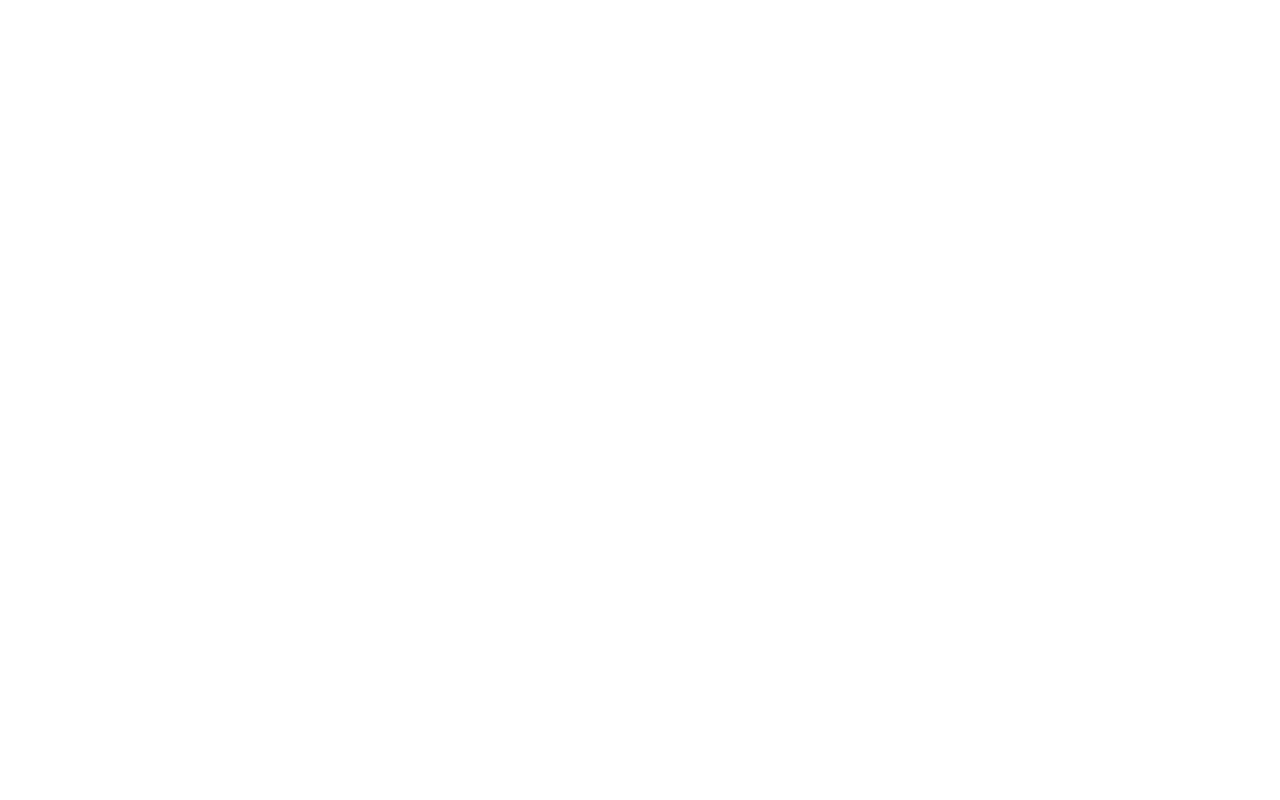
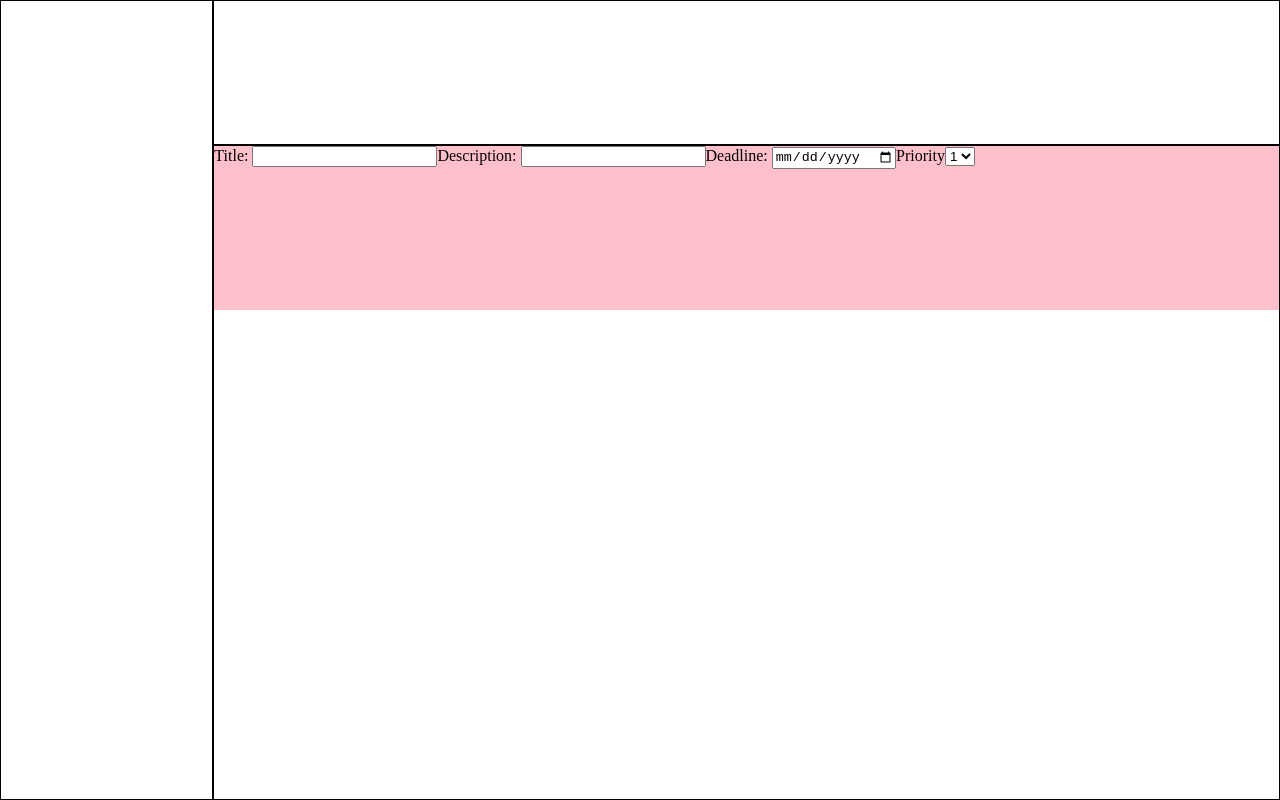
Before and after one commit to LuvKatie/todo-list, a website built with webpack: page dist/index.html in a window 1280 px wide. Built offline with nearby package versions, Linux system fonts and the light colour scheme.

Commit message:
Create form layout | Add form content for Deadline, Priority, Title, Description

```diff
--- a/package.json
+++ b/package.json
@@ -5,7 +5,8 @@
   "main": "index.js",
   "scripts": {
     "test": "echo \"Error: no test specified\" && exit 1",
-    "build": "webpack"
+    "build": "webpack",
+    "watch": "webpack --watch"
   },
   "repository": {
     "type": "git",
--- a/src/script/index.js
+++ b/src/script/index.js
@@ -1 +1,68 @@
 import '../styles/style.css';
+
+const body = document.querySelector('body');
+
+let mainLayout = (() => {
+    const sideBar = document.createElement('nav');
+    const header = document.createElement('header');
+    const content = document.createElement('main');
+
+    body.append(sideBar, header, content);
+})();
+
+const selContent = document.querySelector('main');
+
+let formLayout = (() => {
+    const form = document.createElement('form');
+    form.classList.add('task-creator');
+    selContent.append(form);
+})();
+
+const form = document.querySelector('.task-creator');
+
+let formContent = (() => {
+    // Array containing all inputs and forEach loop to create and append to form
+    const formNames = ['title', 'description', 'deadline'];
+    formNames.forEach(name => {
+        const label = document.createElement('label');
+        const input = document.createElement('input');
+
+        let capFirst = name.slice(0, 1);
+        let restOfName = name.slice(1);
+
+        label.innerHTML = `${capFirst.toUpperCase()}${restOfName}: `;
+        label.setAttribute('for', `${name}`);
+        input.setAttribute('id', `${name}`);
+
+        form.append(label, input);
+    });
+
+    // Setting types for text inputs
+    const formText = document.querySelectorAll('#title, #description');
+    formText.forEach(input => input.setAttribute('type', 'text'));
+
+    // Setting type for date input
+    const formDate = document.querySelector('#deadline');
+    formDate.setAttribute('type', 'date');
+})();
+
+let priorityDropDown = (() => {
+    // Creating priority drop down selection
+    const priorityLabel = document.createElement('label');
+    const prioritySelect = document.createElement('select');
+
+    priorityLabel.innerHTML = 'Priority';
+    priorityLabel.setAttribute('for', 'priority');
+    prioritySelect.setAttribute('id', 'priority');
+    prioritySelect.setAttribute('name', 'importance');
+
+
+    for(let i = 1; i <= 4; i++) {
+        const option = document.createElement('option');
+        option.setAttribute('value', i);
+        option.innerHTML = `${i}`;
+        prioritySelect.append(option);
+    }
+
+    form.append(priorityLabel, prioritySelect);
+})()
--- a/src/script/todo_tasks.js
+++ b/src/script/todo_tasks.js
@@ -1,9 +1,10 @@
-const todo_task = (title, desc, dueDate, priority, completion) => {
+export const todo_task = (title, desc, dueDate, priority) => {
     return {
         title,
         desc,
         dueDate,
         priority,
-        completion,
     }
 }
+
+export const task = todo_task('Tony', 'Short Description', 'due date', 4);
--- a/src/styles/style.css
+++ b/src/styles/style.css
@@ -0,0 +1,36 @@
+body {
+    display: grid;
+    grid-template: 1fr 4.5fr / 1fr 5fr;
+
+    height: 100vh;
+    width: 100vw;
+
+    margin: 0;
+}
+
+header,
+main,
+nav {
+    border: 1px solid black;
+}
+
+header {
+    grid-column: 2 / 3;
+}
+
+main {
+    display: grid;
+    grid-template: repeat(4, 1fr) / 1fr;
+
+    grid-column: 2 / 3;
+    grid-row: 2 / 3;
+}
+
+nav {
+    grid-column: 1 / 2;
+    grid-row: 1 / 3;
+}
+
+form {
+    background-color: pink;
+}
--- a/webpack.config.js
+++ b/webpack.config.js
@@ -2,6 +2,7 @@ const path = require('path');
 const HtmlWebpackPlugin = require('html-webpack-plugin');
 
 module.exports = {
+  mode: "development",
   entry: {
     index: './src/script/index.js',
     todo_tasks: './src/script/todo_tasks.js',
```
Also changed, not shown: dist/index.bundle.js, dist/index.html, dist/todo_tasks.bundle.js.
